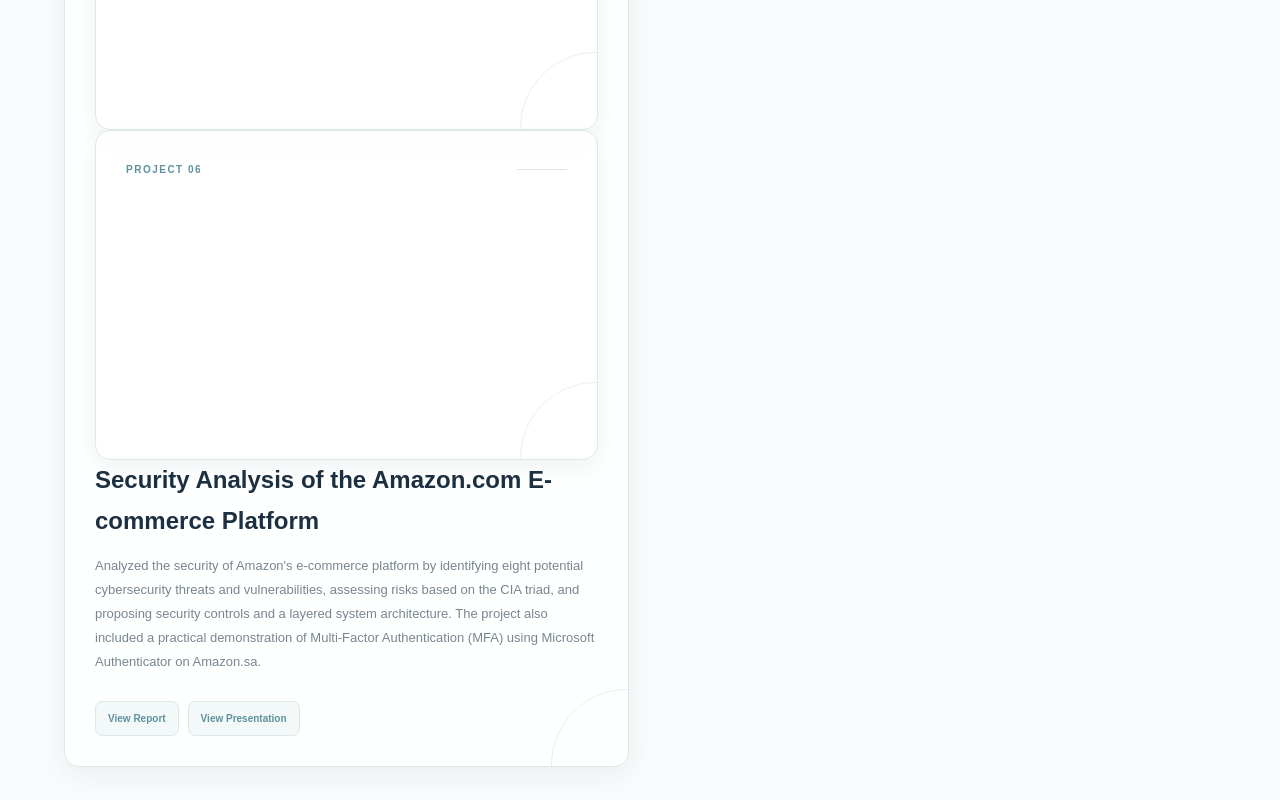
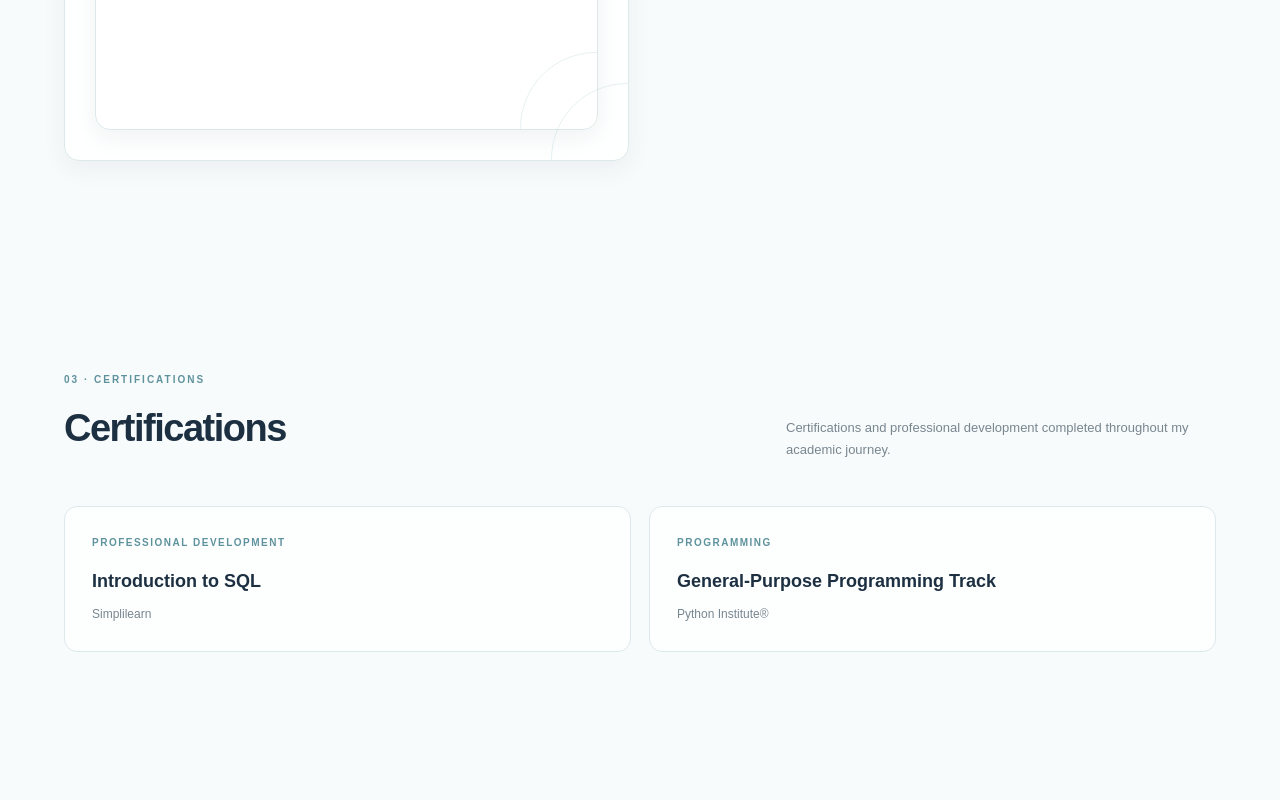
Before and after one commit to najlalsaif/najla-alsaif.github.io, a plain HTML site: page index.html in a window 1280 px wide. Shown: the part 2920-3720 px from the top of the page. Drawn offline with Linux system fonts and the light colour scheme.

Commit message:
Update index.html

```diff
--- a/index.html
+++ b/index.html
@@ -1715,43 +1715,7 @@
   </div>
   </article>
 
-  <!-- PROJECT 06 -->
-
-<article class="project-card">
-
-  <div class="project-top">
-    <span class="project-number">PROJECT 06</span>
-    <span class="project-line"></span>
-  </div>
-
-</article>
-    <h3>Security Analysis of the Amazon.com E-commerce Platform</h3>
-
-  <p>
-    Analyzed the security of Amazon's e-commerce platform by
-    identifying eight potential cybersecurity threats and
-    vulnerabilities, assessing risks based on the CIA triad,
-    and proposing security controls and a layered system
-    architecture. The project also included a practical
-    demonstration of Multi-Factor Authentication (MFA)
-    using Microsoft Authenticator on Amazon.sa.
-  </p>
-
-  <div class="project-links">
-
-    <a href="https://drive.google.com/file/d/17pNOXWXDB5vwYhZyJQNN9K_KOf9C_SBB/view?usp=drivesdk"
-       target="_blank"
-       class="project-link">
-      View Report
-    </a>
-
-    <a href="PASTE_PRESENTATION_LINK_HERE"
-       target="_blank"
-       class="project-link">
-      View Presentation
-    </a>
-    </div>
-  </article>
+
 
   </section>
 
```
